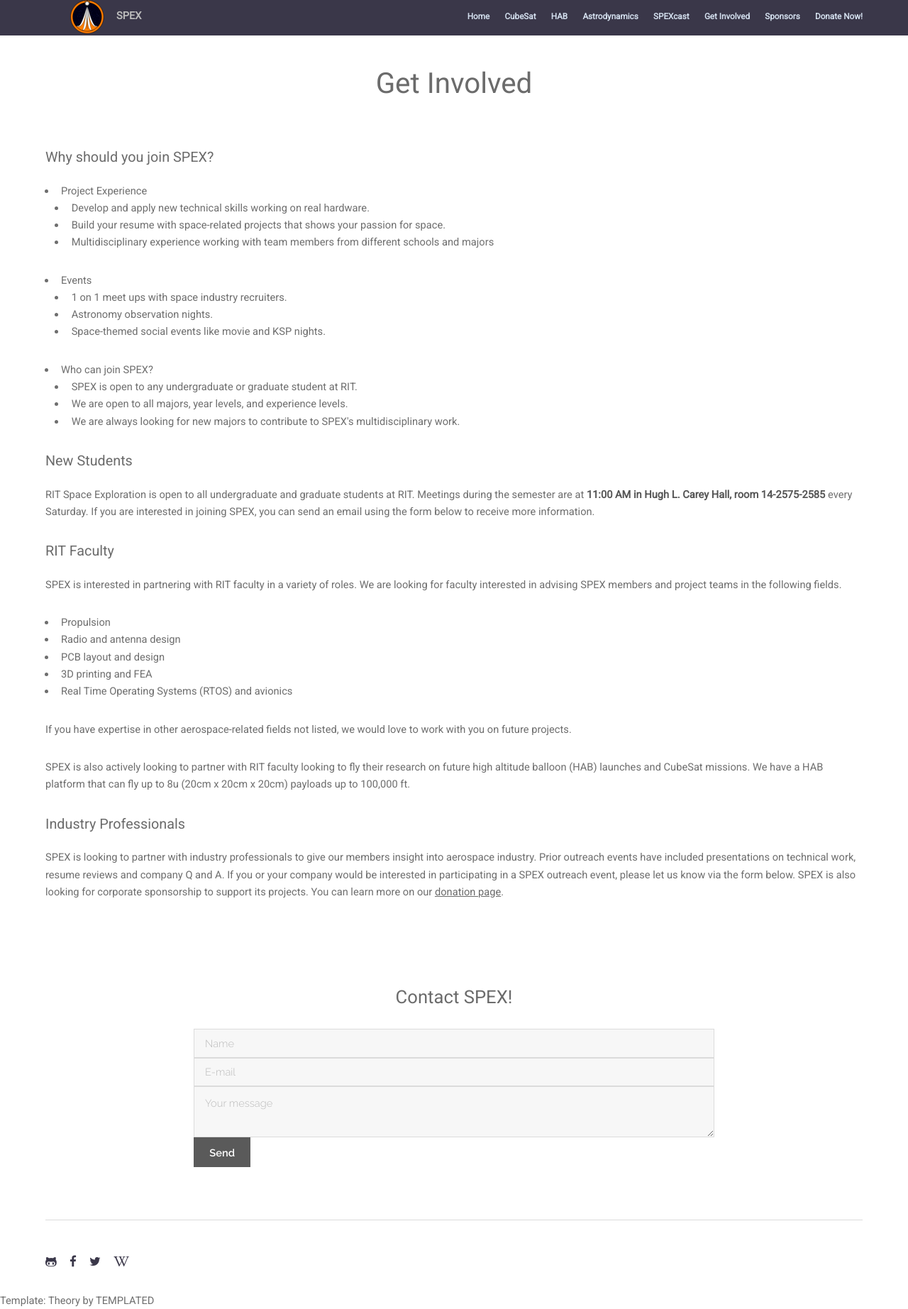
After one commit to rit-spex/SPEXSite, a Flask app: page /getInvolved/ in a window 1280 px wide. The commit adds this page. Shown: the whole page at 71% size. Run offline with Flask 2, Linux system fonts and the light colour scheme.

Commit message:
Update SPEX site for Fall 2017
Added twitter feed to homepage.
Added link to github and astrodynamics on homepage.
Updated text color for more contrast.
Added Get Involved page for new members.
Fixed HAB roman numeral issue.

```diff
--- a/spex.py
+++ b/spex.py
@@ -1,10 +1,9 @@
 from flask import Flask, render_template, redirect
 app = Flask(__name__)
 
-
 @app.route('/')
 def index():
-    return render_template('/index.html')
+    return render_template('index.html')
 
 
 @app.route('/hab/')
@@ -20,6 +19,10 @@ def cubesat():
 @app.route('/spexcast/')
 def spexcast():
     return render_template('spexcast.html')
+
+@app.route('/getInvolved/')
+def getInvolved():
+    return render_template('getInvolved.html')
 
 @app.route('/sponsors/')
 def sponsors():
--- a/static/css/custom.css
+++ b/static/css/custom.css
@@ -1,3 +1,7 @@
+body {
+    color: #6E6E6E
+}
+
 section.wrapper.style1 {
     background-color: #3a3749;
 }
@@ -128,3 +132,8 @@ a {
   display:block;
   text-align: center;
 }
+
+.homepage-twitter {
+    overflow-x: scroll;
+    max-height: 500px;
+}
--- a/static/css/main.css
+++ b/static/css/main.css
@@ -3065,3 +3065,7 @@
 		}
 
 	}
+.homepage-twitter {
+    overflow-x: scroll;
+    max-height: 500px;
+}
--- a/templates/baseinfo.html
+++ b/templates/baseinfo.html
@@ -39,6 +39,7 @@
 						<a href="/hab/">HAB</a>
 						<a href="/astrodynamics/">Astrodynamics</a>
 						<a href="/spexcast/">SPEXcast</a>
+						<a href="/getInvolved/">Get Involved</a>
 						<a href="/sponsors/">Sponsors</a>
 						<a href="/donate/">Donate Now!</a>
 					</nav>
--- /dev/null
+++ b/templates/getInvolved.html
@@ -0,0 +1,80 @@
+{% extends "baseinfo.html" %}
+{% block description %}Learn how to get involved with RIT Space Exploration{% endblock %}
+{% block title %}Get Involved{% endblock %}
+{% block content %}
+<section id="three" class="wrapper">
+		<div class="inner">
+				<header class="align-center">
+						<h2>Get Involved</h2>
+        </header>
+        <h3>Why should you join SPEX?</h3>
+        <ul>
+          <li>Project Experience</li>
+            <ul>
+              <li>Develop and apply new technical skills working on real hardware.</li>
+              <li>Build your resume with space-related projects that shows your passion for space.</li>
+              <li>Multidisciplinary experience working with team members from different schools and majors</li>
+            </ul>
+          <li>Events</li>
+            <ul>
+              <li>1 on 1 meet ups with space industry recruiters.</li>
+              <li>Astronomy observation nights.</li>
+              <li>Space-themed social events like movie and KSP nights.</li>
+            </ul>
+          <li>Who can join SPEX?</li>
+            <ul>
+              <li>SPEX is open to any undergraduate or graduate student at RIT.</li>
+              <li>We are open to all majors, year levels, and experience levels.</li>
+              <li>We are always looking for new majors to contribute to SPEX's multidisciplinary work.</li>
+            </ul>
+        </ul>
+        <h3>New Students</h3>
+        <p>
+          RIT Space Exploration is open to all undergraduate and graduate students at RIT.
+          Meetings during the semester are at <strong>11:00 AM in Hugh L. Carey Hall, room 14-2575-2585</strong> every Saturday.
+          If you are interested in joining SPEX, you can send an email using the form below to receive more information.
+        </p>
+        <h3>RIT Faculty</h3>
+        <p>
+          SPEX is interested in partnering with RIT faculty in a variety of roles.
+          We are looking for faculty interested in advising SPEX members and project teams in the following fields.
+        </p>
+        <ul>
+          <li>Propulsion</li>
+          <li>Radio and antenna design</li>
+          <li>PCB layout and design</li>
+          <li>3D printing and FEA</li>
+          <li>Real Time Operating Systems (RTOS) and avionics</li>
+        </ul>
+        <p>If you have expertise in other aerospace-related fields not listed, we would love to work with you on future projects.</p>
+        <p>
+          SPEX is also actively looking to partner with RIT faculty looking to fly their research on future high altitude balloon (HAB) launches and CubeSat missions.
+          We have a HAB platform that can fly up to 8u (20cm x 20cm x 20cm) payloads up to 100,000 ft.
+        </p>
+        <h3>Industry Professionals</h3>
+        <p>
+          SPEX is looking to partner with industry professionals to give our members insight into aerospace industry.
+          Prior outreach events have included presentations on technical work, resume reviews and company Q and A.
+          If you or your company would be interested in participating in a SPEX outreach event, please let us know via the form below.
+          SPEX is also looking for corporate sponsorship to support its projects.
+          You can learn more on our <a href="/donate">donation page</a>.
+        </p>
+		</div>
+</section>
+
+<section id="three" class="wrapper" >
+    <div class="inner wset" >
+        <div class="align-center" >
+          <h2>Contact SPEX!</h2>
+        </div>
+        <form action="https://formspree.io/spex.rit@gmail.com"
+              method="POST">
+            <input type="text" name="name" placeholder="Name">
+            <input type="email" name="_replyto" placeholder="E-mail" >
+            <input type="text" name="_gotcha" style="display:none" />
+            <textarea name="message" placeholder="Your message" ></textarea>
+            <input type="submit" value="Send">
+        </form>
+    </div>
+</section>
+{% endblock %}
--- a/templates/hab.html
+++ b/templates/hab.html
@@ -34,7 +34,7 @@ SPEX HAB
       <section id="three" class="wrapper">
         <div class="inner wset">
           <header class="align-center">
-            <h2> HAB3 </h2>
+            <h2> HAB III </h2>
           </header>
           <p>On December 3rd, 2017, RIT SPEX launched our third balloon, HAB3. Unlike previous launches, there was no third-party payload onboard. The main objectives were to test telemetry gathering done by in-house designed software and hardware and to record pressure/temperature data both inside the balloon and inside the bus box. This HAB launch was also used to test a new boom-mount for the GoPro Hero 3 camera that would record the flight. A 3rd Party APRS module transmits GPS and telemetry data such as battery voltage and temperature onboard. </p>
           <p>Launch conditions were mild winds, borderline freezing temperatures, and a mixture of snow and rain.  Like the previous two HAB launches, HAB3 was prepared and released in a parking lot in front of RIT’s campus.  After launching, using the onboard APRS transmitter, we tracked our balloon on aprs.fi. The balloon took off east, hitting approximately 155 mph for a maximum velocity.  At about 65,000ft of altitude, about 10 miles North of Ithaca over lake Cayuga, the last gps transmission was received. The location of the HAB was unknown after this.</p>
```
Also changed, not shown: templates/index.html (+28 -1 lines), static/images/github_icon.png (added), static/images/moonshot.jpg (added), 1 other file.
